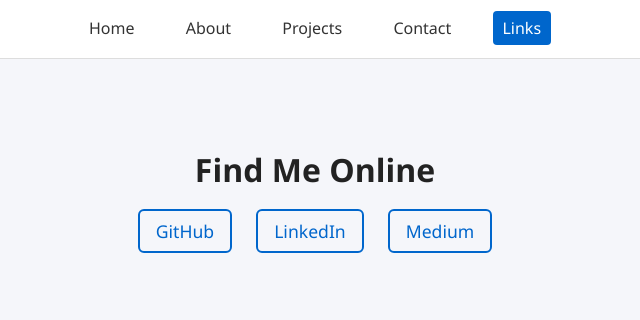
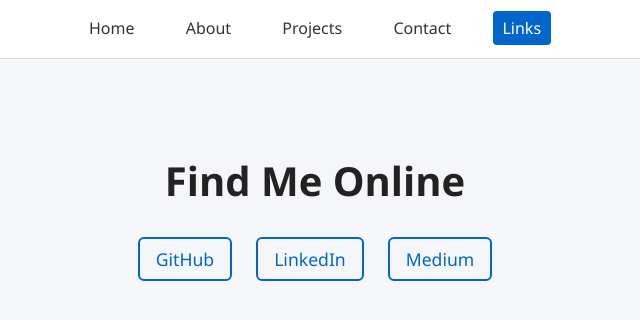
Before and after one commit to Jonathan-MacDuff/My-Personal-Website, a React (Create React App) app in the folder client/: page /links in a window 1280 px wide. Shown: the top 320 px of the page, without its empty margins (325-965 px from the left). Built offline with nearby package versions, Linux system fonts and the light colour scheme.

Commit message:
minor h2-h1 tweak for Links page

```diff
--- a/client/src/index.css
+++ b/client/src/index.css
@@ -208,9 +208,10 @@
   text-align: center;
 }
 
-.links-section h2 {
-  font-size: 2rem;
+.links-section h1 {
+  font-size: 2.5rem;
   margin-bottom: 2rem;
+  text-align: center;
 }
 
 .links-list {
```
